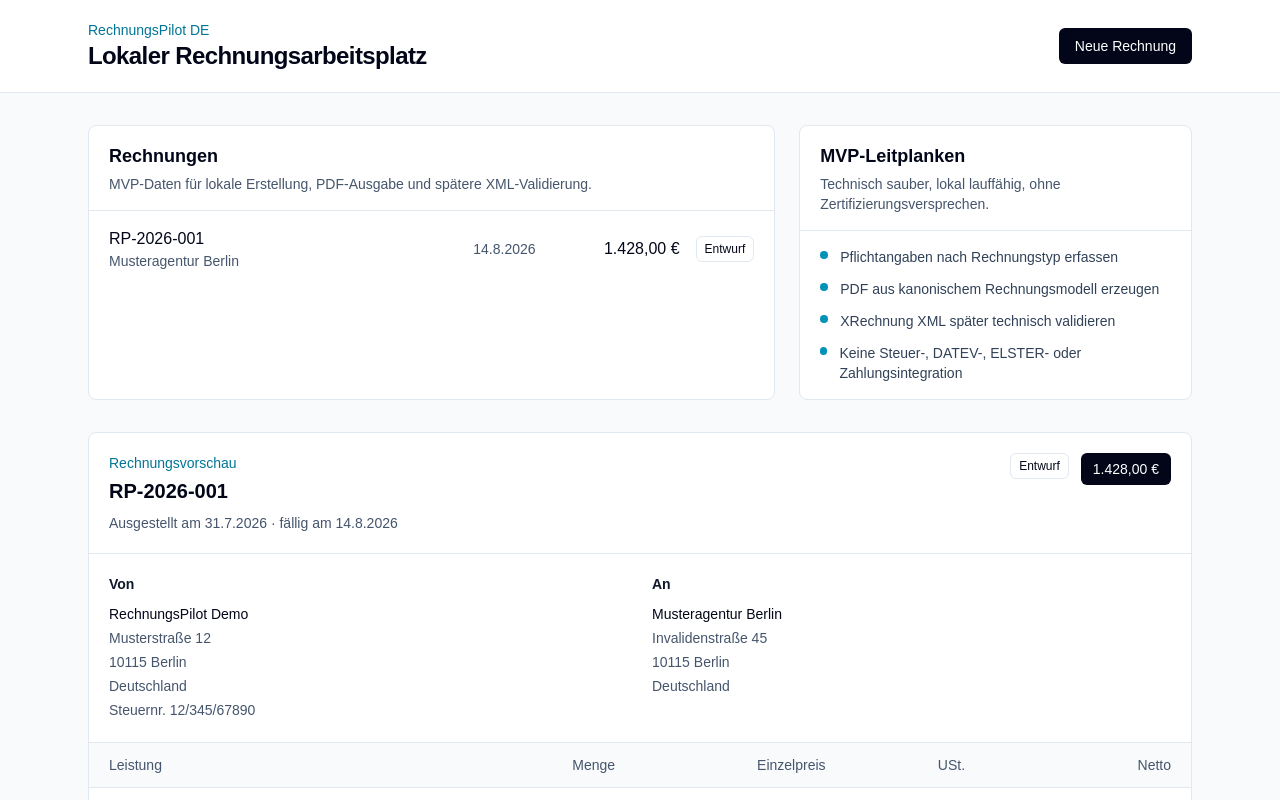
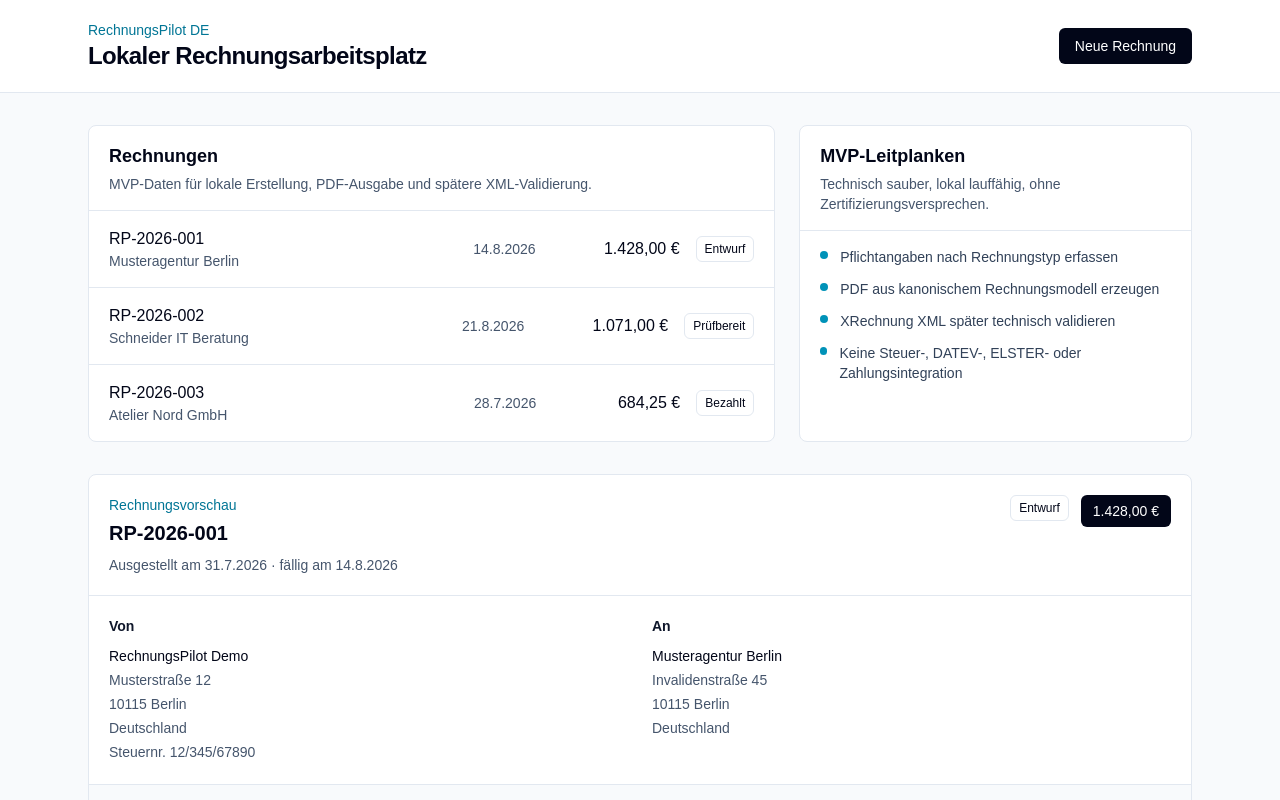
Before and after one commit to ashardeveloper/rechnungspilot, a Next.js app in the folder web/: page / in a window 1280 px wide. Shown: the top 800 px of the page. Built offline with nearby package versions, Linux system fonts and the light colour scheme.

Commit message:
test: expand invoice fixtures

```diff
--- a/web/src/domain/invoice-fixtures.ts
+++ b/web/src/domain/invoice-fixtures.ts
@@ -1,5 +1,14 @@
 import { calculateInvoiceTotals } from "./invoice-calculations";
 import type { CanonicalInvoice, InvoiceLineItem } from "./invoice";
+
+const seller = {
+  name: "RechnungsPilot Demo",
+  street: "Musterstraße 12",
+  postalCode: "10115",
+  city: "Berlin",
+  countryCode: "DE",
+  taxNumber: "12/345/67890",
+} satisfies CanonicalInvoice["seller"];
 
 const rp2026001LineItems: InvoiceLineItem[] = [
   {
@@ -7,6 +16,44 @@ const rp2026001LineItems: InvoiceLineItem[] = [
     quantity: 6,
     unit: "hour",
     unitPriceCents: 20000,
+    vatCategory: "standard",
+    vatRatePercent: 19,
+  },
+];
+
+const rp2026002LineItems: InvoiceLineItem[] = [
+  {
+    description: "Workshop zur Prozessaufnahme",
+    quantity: 1,
+    unit: "day",
+    unitPriceCents: 72000,
+    vatCategory: "standard",
+    vatRatePercent: 19,
+  },
+  {
+    description: "Dokumentation der Rechnungspflichtangaben",
+    quantity: 2,
+    unit: "hour",
+    unitPriceCents: 9000,
+    vatCategory: "standard",
+    vatRatePercent: 19,
+  },
+];
+
+const rp2026003LineItems: InvoiceLineItem[] = [
+  {
+    description: "Wartung bestehender Vorlagen",
+    quantity: 3,
+    unit: "hour",
+    unitPriceCents: 8500,
+    vatCategory: "standard",
+    vatRatePercent: 19,
+  },
+  {
+    description: "Layoutanpassung PDF-Ansicht",
+    quantity: 1,
+    unit: "piece",
+    unitPriceCents: 32000,
     vatCategory: "standard",
     vatRatePercent: 19,
   },
@@ -20,14 +67,7 @@ export const sampleInvoices: CanonicalInvoice[] = [
     issueDate: "2026-07-31",
     dueDate: "2026-08-14",
     currency: "EUR",
-    seller: {
-      name: "RechnungsPilot Demo",
-      street: "Musterstraße 12",
-      postalCode: "10115",
-      city: "Berlin",
-      countryCode: "DE",
-      taxNumber: "12/345/67890",
-    },
+    seller,
     buyer: {
       name: "Musteragentur Berlin",
       street: "Invalidenstraße 45",
@@ -38,4 +78,41 @@ export const sampleInvoices: CanonicalInvoice[] = [
     lineItems: rp2026001LineItems,
     totals: calculateInvoiceTotals(rp2026001LineItems),
   },
+  {
+    id: "inv_002",
+    number: "RP-2026-002",
+    status: "review_ready",
+    issueDate: "2026-08-01",
+    dueDate: "2026-08-21",
+    currency: "EUR",
+    seller,
+    buyer: {
+      name: "Schneider IT Beratung",
+      street: "Hansaallee 8",
+      postalCode: "60322",
+      city: "Frankfurt am Main",
+      countryCode: "DE",
+      vatId: "DE123456789",
+    },
+    lineItems: rp2026002LineItems,
+    totals: calculateInvoiceTotals(rp2026002LineItems),
+  },
+  {
+    id: "inv_003",
+    number: "RP-2026-003",
+    status: "paid",
+    issueDate: "2026-07-10",
+    dueDate: "2026-07-28",
+    currency: "EUR",
+    seller,
+    buyer: {
+      name: "Atelier Nord GmbH",
+      street: "Kanalstraße 19",
+      postalCode: "20359",
+      city: "Hamburg",
+      countryCode: "DE",
+    },
+    lineItems: rp2026003LineItems,
+    totals: calculateInvoiceTotals(rp2026003LineItems),
+  },
 ];
```
